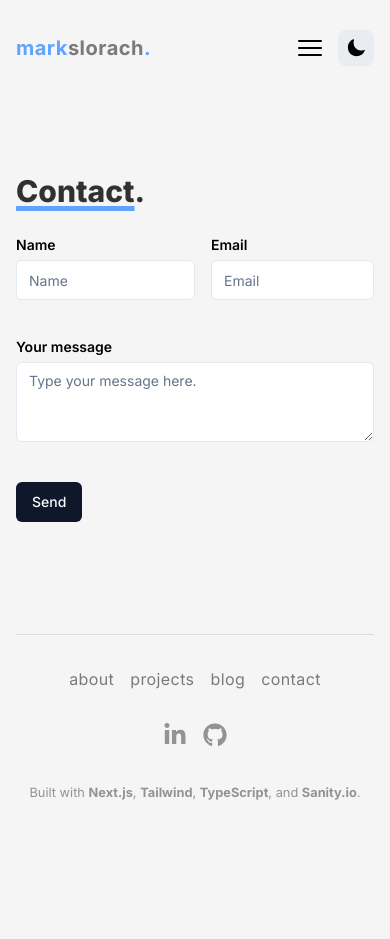
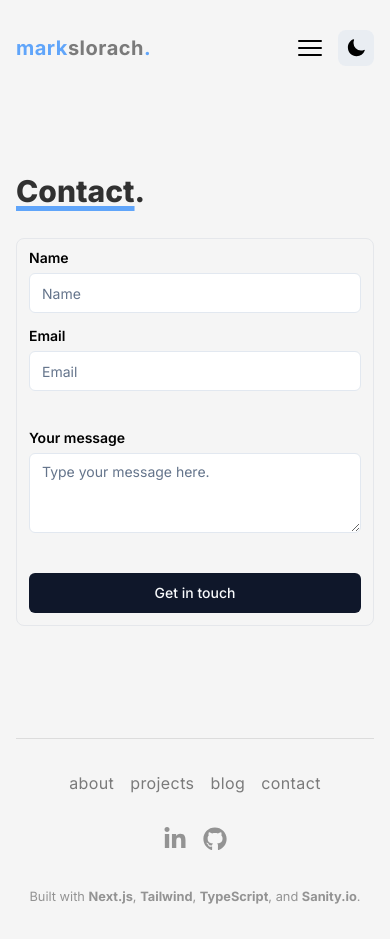
Before and after one commit to markslorach/portfolio_website, a Next.js app: page /contact in a window 390 px wide. Before the commit the page ends 844 px from the top, so only its background shows below. Built offline with nearby package versions, Linux system fonts and the light colour scheme.

Commit message:
fixed form mobile responsivness

```diff
--- a/app/(site)/contact/Contact.tsx
+++ b/app/(site)/contact/Contact.tsx
@@ -5,8 +5,8 @@ import { Textarea } from "@/components/ui/textarea";
 
 const Contact = () => {
   return (
-    <form>
-      <div className="grid w-full grid-cols-2 items-center space-x-4">
+    <form className="border rounded-lg p-3">
+      <div className="grid w-full grid-cols-1 sm:grid-cols-2 items-center gap-4">
         <div className="flex flex-col space-y-2">
           <Label htmlFor="name" className="font-semibold">
             Name
@@ -26,7 +26,7 @@ const Contact = () => {
         </Label>
         <Textarea placeholder="Type your message here." id="message" />
       </div>
-      <Button>Send</Button>
+      <Button className="w-full">Get in touch</Button>
     </form>
   );
 };
```
